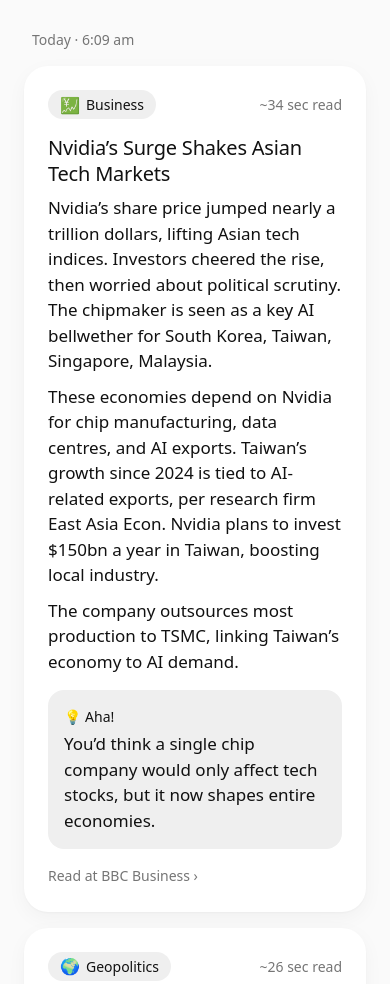
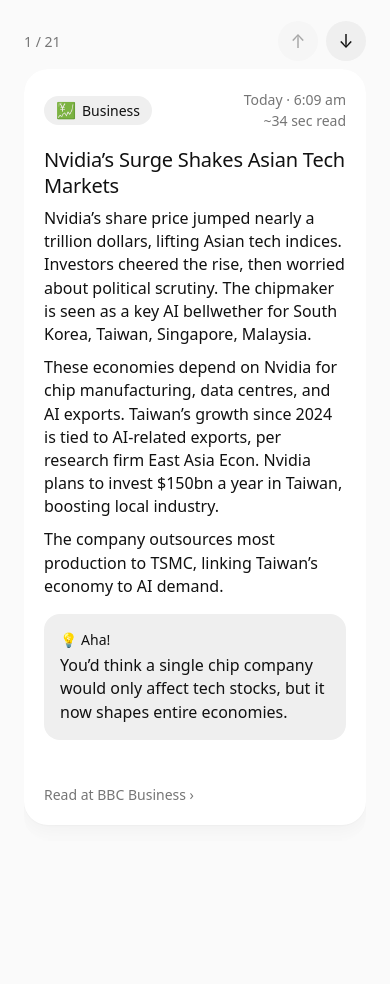
Before and after one commit to dhvl1992/dhvl1992.github.io, a plain HTML site: page index.html in a window 390 px wide. Shown: the part 602-1586 px from the top of the page. After the commit the page ends 1491 px from the top, so only its background shows below. Drawn offline with Linux system fonts and the light colour scheme.

Commit message:
Curiosity Feed: Reels-style window, one story per screen
- Feed is a fixed window; stories snap one at a time; page stays still
- Desktop: apps left, feed right, page fits the screen exactly
- Phone: window is almost full screen; tighter text so stories fit
- 3 / 21 counter, up/down buttons, keyboard arrows

Co-Authored-By: Claude Opus 5.5 <noreply@anthropic.com>
Claude-Session: https://claude.ai/code/session_015L4X3mr3szaVQVnf4EMt75

```diff
--- a/index.html
+++ b/index.html
@@ -23,13 +23,44 @@
   /* ---------- Curiosity Feed ---------- */
   .feed-head{display:flex; align-items:baseline; justify-content:space-between; margin:var(--s5) 0 var(--s1)}
   .feed-head h2{font-size:var(--fs-lg); font-weight:500; margin:0; letter-spacing:-.01em}
-  .run-label{font-size:var(--fs-sm); color:var(--muted); margin:var(--s4) 0 var(--s2) var(--s1)}
-  .story{background:var(--surface); border-radius:var(--r-card); padding:var(--s3); margin-bottom:var(--s2); box-shadow:var(--shadow)}
+  /* Reels-style window: fixed height, one story per screen, snaps into place */
+  .feed-box{position:relative}
+  #feed{height:min(700px, calc(100dvh - 150px)); overflow-y:auto; scroll-snap-type:y mandatory; overscroll-behavior:contain;
+        scrollbar-width:none; border-radius:var(--r-card)}
+  #feed::-webkit-scrollbar{display:none}
+  .slide{height:100%; scroll-snap-align:start; scroll-snap-stop:always; padding-bottom:var(--s2)}
+  .story{height:100%; display:flex; flex-direction:column; overflow-y:auto; overscroll-behavior:auto; scrollbar-width:none;
+         background:var(--surface); border-radius:var(--r-card); padding:var(--s3); box-shadow:var(--shadow)}
+  .story .src{margin-top:auto; padding-top:var(--s2)}
+  .when{font-size:var(--fs-sm); color:var(--muted)}
+  .feed-nav{display:flex; align-items:center; justify-content:flex-end; gap:var(--s1); margin:0 0 var(--s1)}
+  .feed-nav .count{font-size:var(--fs-sm); color:var(--muted); margin-right:auto}
+  .feed-nav button{width:40px; height:40px; border:0; border-radius:var(--r-pill); background:var(--soft); cursor:pointer; font-size:18px; line-height:1}
+  .feed-nav button:disabled{opacity:.35; cursor:default}
+  .story::-webkit-scrollbar{display:none}
+  /* Wide screens: apps left, feed right; the page fits the screen and only the feed scrolls */
+  @media (min-width: 1000px){
+    .wrap{max-width:1180px; height:100dvh; padding-bottom:var(--s3); display:flex; flex-direction:column}
+    .layout{flex:1; min-height:0; display:grid; grid-template-columns:minmax(0,1fr) minmax(0,1.15fr); gap:var(--s5)}
+    .col-feed{display:flex; flex-direction:column; min-height:0}
+    .col-feed .feed-head{margin-top:0}
+    .feed-box{flex:1; min-height:0}
+    #feed{height:100%}
+  }
+  /* Phones: almost full screen like Reels, slightly tighter text so a story fits one screen */
+  @media (max-width: 600px){
+    #feed{height:calc(100dvh - 72px); max-height:780px}
+    .story{padding:20px}
+    .story h3{font-size:18px; margin:12px 0 6px}
+    .story p{font-size:16px; line-height:1.45; margin-bottom:8px}
+    .aha{margin-top:12px; padding:12px var(--s2); font-size:16px; line-height:1.45}
+    .story .src{padding-top:12px}
+  }
   .story-top{display:flex; align-items:center; gap:var(--s1); font-size:var(--fs-sm); color:var(--muted)}
   .topic{display:inline-flex; align-items:center; gap:6px; background:var(--soft); color:var(--ink); border-radius:var(--r-pill); padding:4px 12px}
   .topic .em{font-size:16px; line-height:1}
   .new{background:var(--accent); color:var(--on-accent); border-radius:var(--r-pill); padding:2px 10px; font-size:12px}
-  .read{margin-left:auto}
+  .read{margin-left:auto; text-align:right}
   .story h3{font-size:20px; font-weight:500; line-height:1.3; margin:var(--s2) 0 var(--s1); letter-spacing:-.01em}
   .story p{margin:0 0 10px} .story p:last-of-type{margin-bottom:0}
   .aha{margin-top:var(--s2); background:var(--soft); border-radius:var(--r-ctl); padding:var(--s2)}
@@ -42,20 +73,28 @@
   .dig a{display:flex; justify-content:space-between; gap:var(--s1); background:var(--surface); border-radius:var(--r-ctl); padding:12px var(--s2);
          text-decoration:none; font-size:15px}
   .dig a span{color:var(--muted)}
-  .skel{height:220px; border-radius:var(--r-card); background:var(--surface); box-shadow:var(--shadow); margin-bottom:var(--s2); opacity:.6}
+  .skel{height:100%; border-radius:var(--r-card); background:var(--surface); box-shadow:var(--shadow); opacity:.6}
 </style>
 </head>
 <body>
 <div class="wrap">
+ <div class="layout">
+ <section class="col-apps">
   <h1 class="title">My Apps</h1>
   <p class="sub">Tap an app to open it.</p>
   <div class="grid" id="grid"></div>
   <button class="btn btn-primary" id="install">Install as app</button>
+ </section>
 
+ <section class="col-feed">
   <!-- Curiosity Feed: built 4× a day by .github/workflows/feed.yml into /feed/feed.json -->
   <div class="feed-head"><h2>Curiosity Feed</h2><span class="sub" id="feedWhen" style="margin:0"></span></div>
   <p class="sub">Five fresh stories, four times a day. Tap a source to read the full article.</p>
-  <div id="feed"><div class="skel"></div><div class="skel"></div></div>
+  <div class="feed-nav"><span class="count" id="feedCount"></span>
+    <button id="feedUp" aria-label="Previous story">↑</button><button id="feedDown" aria-label="Next story">↓</button></div>
+  <div class="feed-box"><div id="feed"><div class="slide"><div class="skel"></div></div></div></div>
+ </section>
+ </div>
 </div>
 
 <script>
@@ -110,23 +149,23 @@ function paras(text) {
   for (let i = 0; i < sent.length; i += n) out.push(sent.slice(i, i + n).join("").trim());
   return out.map(p => `<p>${esc(p)}</p>`).join("");
 }
-const storyHtml = (s, isNew) => `
-  <article class="story">
+const storyHtml = (s, isNew, when) => `
+  <div class="slide"><article class="story">
     <div class="story-top"><span class="topic"><span class="em">${esc(s.emoji)}</span>${esc(s.topic)}</span>
-      ${isNew ? '<span class="new">New</span>' : ""}<span class="read">~${esc(s.readSec)} sec read</span></div>
+      ${isNew ? '<span class="new">New</span>' : ""}<span class="read">${esc(when)}<br>~${esc(s.readSec)} sec read</span></div>
     <h3>${esc(s.headline)}</h3>
     ${paras(s.body)}
     <div class="aha"><b>💡 Aha!</b>${esc(s.aha)}</div>
     <a class="src" href="${esc(safeUrl(s.url))}" target="_blank" rel="noopener">Read at ${esc(s.source)} ›</a>
-  </article>`;
-const rabbitHtml = r => `
-  <article class="story rabbit">
-    <div class="story-top"><span class="topic"><span class="em">🕳️</span>Rabbit hole · ${esc(r.topic)}</span></div>
+  </article></div>`;
+const rabbitHtml = (r, when) => `
+  <div class="slide"><article class="story rabbit">
+    <div class="story-top"><span class="topic"><span class="em">🕳️</span>Rabbit hole · ${esc(r.topic)}</span><span class="read">${esc(when)}</span></div>
     <h3>${esc(r.title)}</h3>
     <p>${esc(r.body)}</p>
     <div class="dig">${(r.dig || []).map(d => `<a href="${esc(safeUrl(d.url))}" target="_blank" rel="noopener">${esc(d.q)}<span>›</span></a>`).join("")}</div>
     <a class="src" href="${esc(safeUrl(r.url))}" target="_blank" rel="noopener">Starts from ${esc(r.source)} ›</a>
-  </article>`;
+  </article></div>`;
 
 async function loadFeed() {
   const box = document.getElementById("feed");
@@ -141,15 +180,36 @@ async function loadFeed() {
     document.getElementById("feedWhen").textContent = "Updated " + time(new Date(feed.updated));
     box.innerHTML = runs.map(r => {
       const isNew = lastVisit && Date.parse(r.at) > lastVisit;
-      return `<div class="run-label">${esc(runLabel(r.at))}</div>`
-        + r.stories.map(s => storyHtml(s, isNew)).join("")
-        + (r.rabbit ? rabbitHtml(r.rabbit) : "");
+      const when = runLabel(r.at);
+      return r.stories.map(s => storyHtml(s, isNew, when)).join("") + (r.rabbit ? rabbitHtml(r.rabbit, when) : "");
     }).join("");
+    box.scrollTop = 0;
+    updateCount();
     try { localStorage.setItem("feedLastVisit", String(Date.now())); } catch {}
   } catch (e) {
     box.innerHTML = `<p class="note">Couldn't load the feed right now. Try again in a minute.</p>`;
+    document.querySelector(".feed-nav").style.display = "none";
   }
 }
+
+// "3 / 21" counter + ↑ ↓ buttons (one story per step)
+const feedBox = document.getElementById("feed");
+function current() { return Math.round(feedBox.scrollTop / feedBox.clientHeight); }
+function updateCount() {
+  const n = feedBox.querySelectorAll(".slide").length, i = current();
+  document.getElementById("feedCount").textContent = n ? `${i + 1} / ${n}` : "";
+  document.getElementById("feedUp").disabled = i <= 0;
+  document.getElementById("feedDown").disabled = i >= n - 1;
+}
+feedBox.addEventListener("scroll", () => requestAnimationFrame(updateCount), { passive: true });
+document.getElementById("feedUp").onclick = () => feedBox.scrollBy({ top: -feedBox.clientHeight, behavior: "smooth" });
+document.getElementById("feedDown").onclick = () => feedBox.scrollBy({ top: feedBox.clientHeight, behavior: "smooth" });
+// Keyboard ↑ ↓ (desktop) move one story
+document.addEventListener("keydown", e => {
+  if (!["ArrowDown", "ArrowUp"].includes(e.key) || /INPUT|TEXTAREA/.test(document.activeElement.tagName)) return;
+  e.preventDefault();
+  document.getElementById(e.key === "ArrowDown" ? "feedDown" : "feedUp").click();
+});
 loadFeed();
 
 // Service worker: needed so Chrome offers "Install"
```
